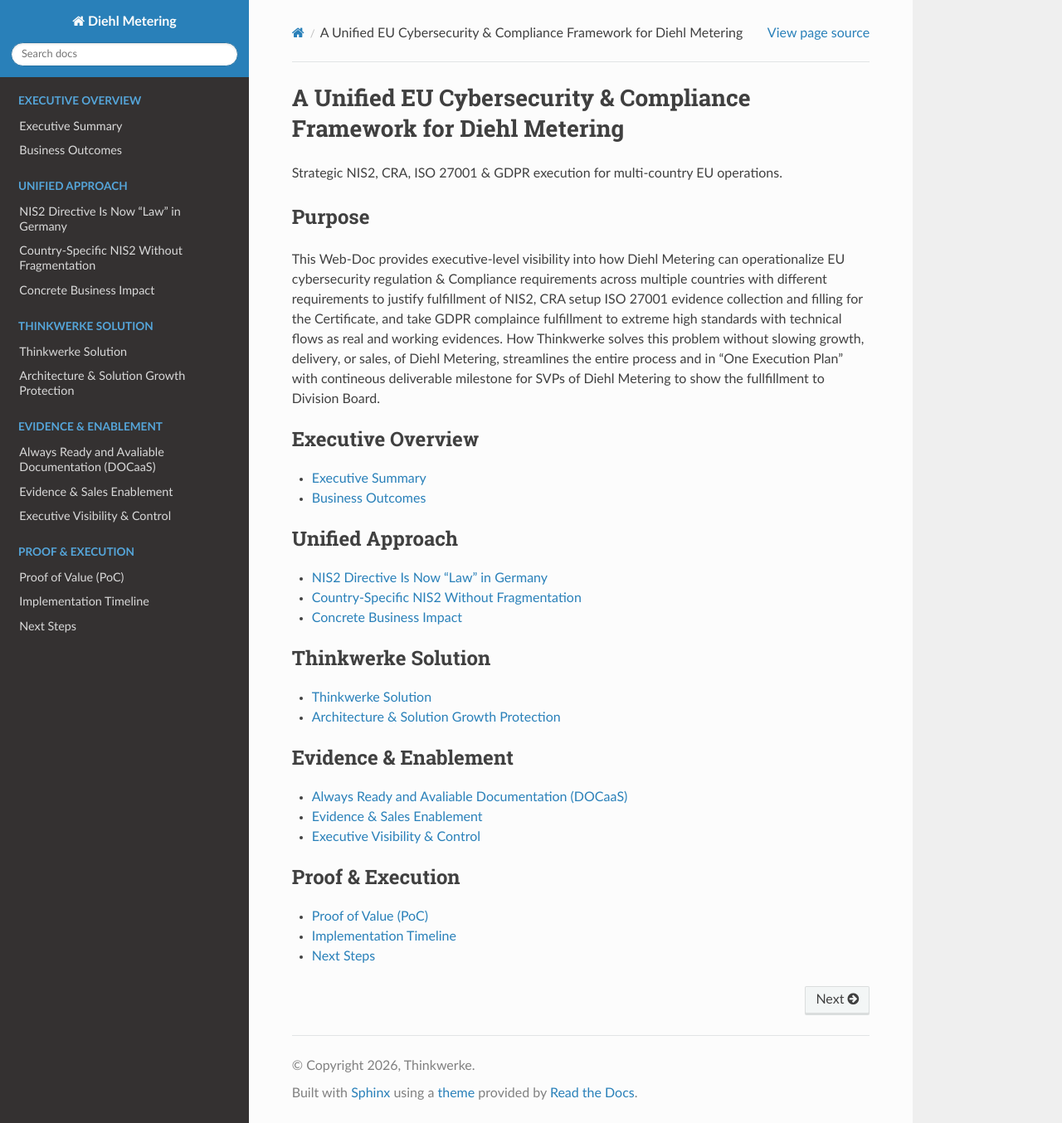
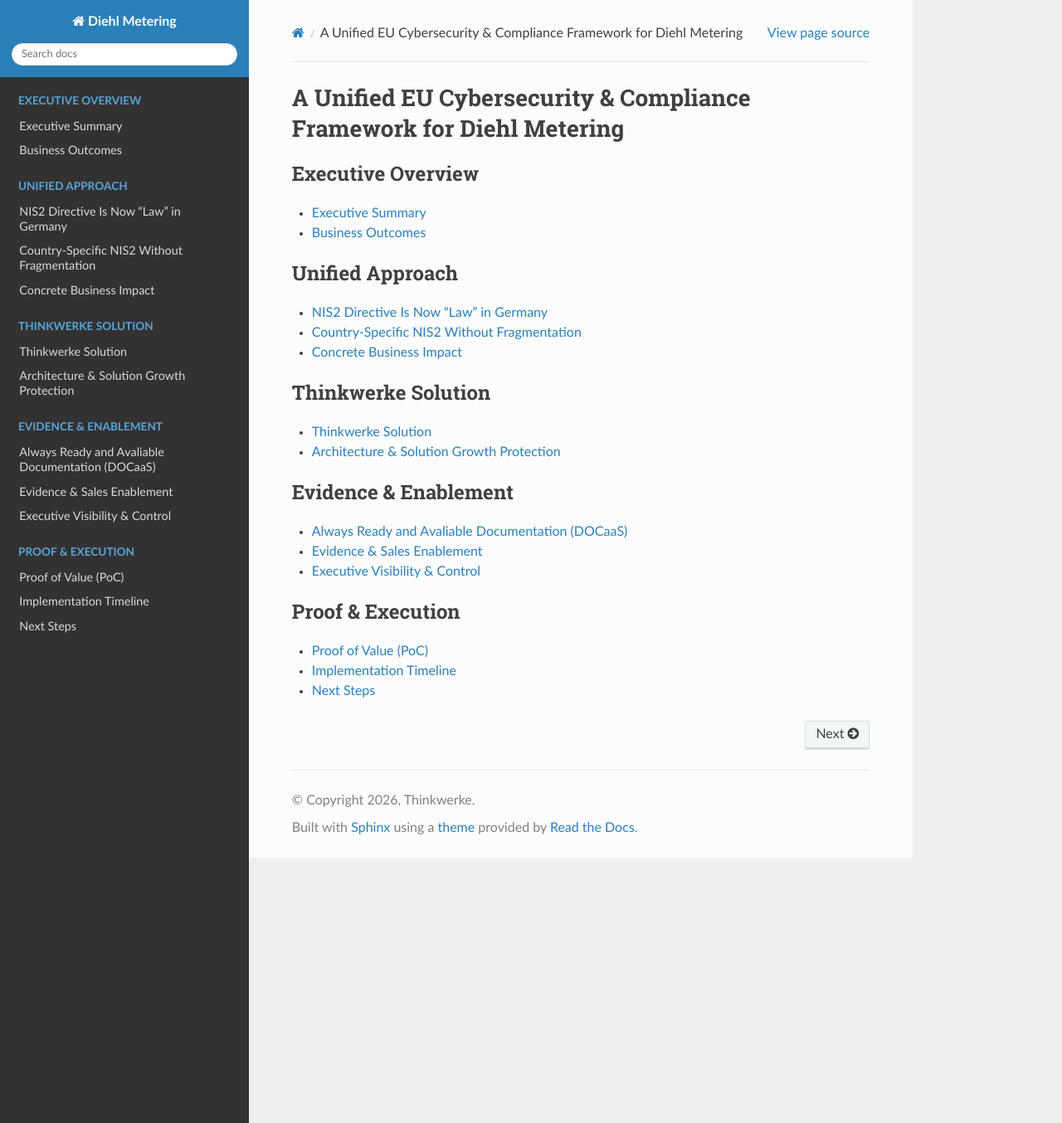
Before and after one commit to Mynkskhr/diehlmetering, a Sphinx documentation site: the page built from docs/source/index.rst, in a window 1280 px wide and 1354 px high. Shown: the whole window at 83% size. Built offline with Sphinx 7.4.7 and the Read the Docs theme 3.1.0, drawn with Linux system fonts in a browser that asks for light colours; pages that are not in the unit, such as notebooks, are missing from menus.

Commit message:
Update index.rst

```diff
--- a/docs/source/index.rst
+++ b/docs/source/index.rst
@@ -1,16 +1,5 @@
 A Unified EU Cybersecurity & Compliance Framework for Diehl Metering
 ====================================================================
-
-Strategic NIS2, CRA, ISO 27001 & GDPR execution for multi-country EU operations.
-
-Purpose
--------
-
-This Web-Doc provides executive-level visibility into how Diehl Metering can operationalize
-EU cybersecurity regulation & Compliance requirements across multiple countries with different requirements to justify fulfillment of NIS2, CRA setup ISO 27001 evidence collection and filling for the Certificate, and take GDPR complaince fulfillment to extreme high standards with technical flows as real and working evidences.
-How Thinkwerke solves this problem without slowing growth, delivery, or sales, of Diehl Metering, streamlines the entire process and in "One Execution Plan"
-with contineous deliverable milestone for SVPs of Diehl Metering to show the fullfillment to Division Board.
-
 
 .. toctree::
    :maxdepth: 1
```
